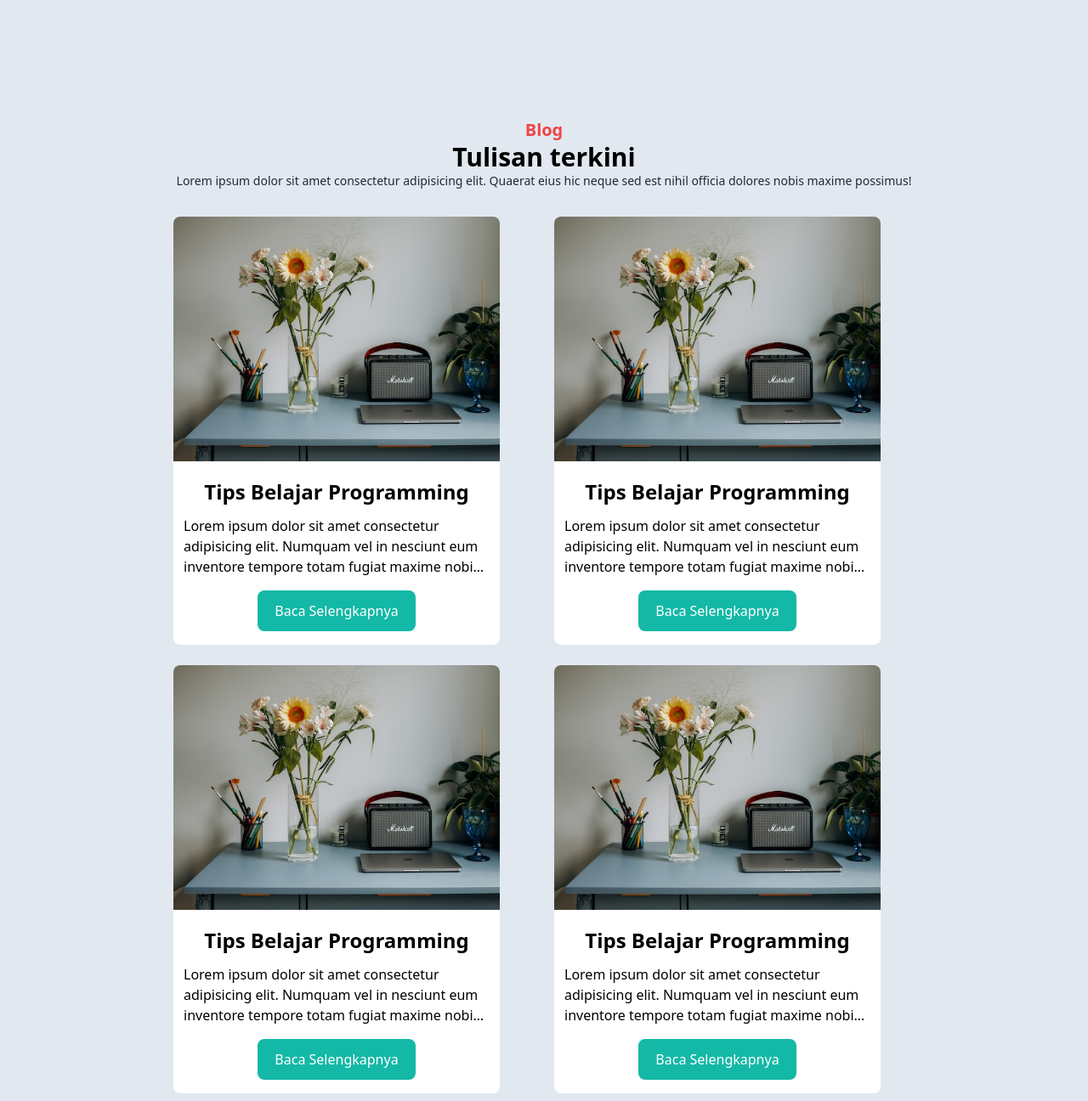
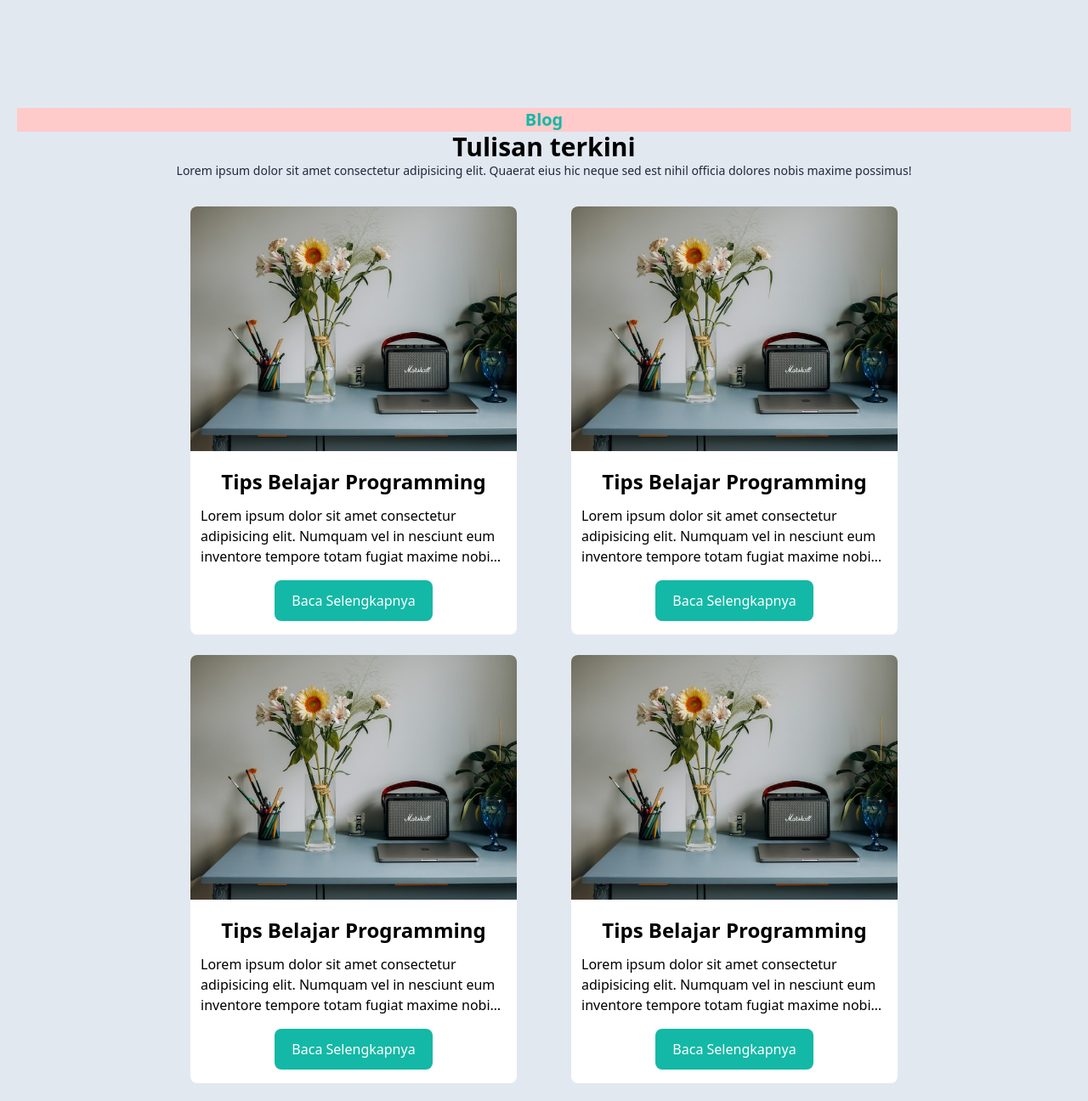
Before and after one commit to Raturu0/Portofolio_with_tailwind, a plain HTML site: page index.html in a window 1280 px wide. Shown: the part 4000-5296 px from the top of the page at 85% size. Drawn offline with Linux system fonts and the light colour scheme.

Commit message:
repair blog section

```diff
--- a/index.html
+++ b/index.html
@@ -295,8 +295,9 @@
                 Lorem ipsum dolor sit amet consectetur adipisicing elit. Illo
                 mollitia quia necessitatibus dolore quo aperiam vero laudantium,
                 similique perspiciatis magnam! Lorem ipsum dolor sit amet
-              consectetur adipisicing elit. Voluptatibus ullam magni consequatur
-              tempore vero sit maiores, blanditiis possimus quidem eum.
+                consectetur adipisicing elit. Voluptatibus ullam magni
+                consequatur tempore vero sit maiores, blanditiis possimus quidem
+                eum.
               </p>
             </div>
           </div>
@@ -467,13 +468,11 @@
     <!-- BOOTCAMP SECTION END -->
 
     <!-- BLOG SECTION -->
-    <section class="w-full h-auto p-3 bg-slate-200" id="blog">
-      <div class="container h-full w-full pt-36 mx-auto">
+    <section class="w-full h-auto px-5 bg-slate-200" id="blog">
+      <div class="container h-full w-full pt-36 mx-auto ">
         <!-- teks -->
         <div class="">
-          <h4
-            class="text-center text-primary font-bold text-xl sm:text-pink-400 md:text-orange-500 lg:text-red-500"
-          >
+          <h4 class="text-center text-primary font-bold text-xl bg-red-200">
             Blog
           </h4>
           <h1 class="text-center font-bold text-3xl">Tulisan terkini</h1>
@@ -486,7 +485,7 @@
         <div
           class="md:flex md:flex-wrap md:justify-center lg:justify-center md:py-5"
         >
-          <div class="h-auto w-full py-3 px-3 md:max-w-xs lg:max-w-md">
+          <div class="h-auto w-full py-3 px-3 md:max-w-xs lg:max-w-md  lg:flex lg:justify-center">
             <div
               class="bg-white pb-4 h-auto rounded-lg overflow-hidden group hover:bg-slate-500 md:max-w-sm"
             >
@@ -520,7 +519,7 @@
             </div>
           </div>
 
-          <div class="h-auto w-full py-3 px-3 md:max-w-xs lg:max-w-md">
+          <div class="h-auto w-full py-3 px-3 md:max-w-xs lg:max-w-md lg:flex lg:justify-center ">
             <div
               class="bg-white pb-4 h-auto rounded-lg overflow-hidden group hover:bg-slate-500 md:max-w-sm"
             >
@@ -554,7 +553,7 @@
             </div>
           </div>
 
-          <div class="h-auto w-full py-3 px-3 md:max-w-xs lg:max-w-md">
+          <div class="h-auto w-full py-3 px-3 md:max-w-xs lg:max-w-md lg:flex lg:justify-center">
             <div
               class="bg-white pb-4 h-auto rounded-lg overflow-hidden group hover:bg-slate-500 md:max-w-sm"
             >
@@ -588,7 +587,7 @@
             </div>
           </div>
 
-          <div class="h-auto w-full py-3 px-3 md:max-w-xs lg:max-w-md">
+          <div class="h-auto w-full py-3 px-3 md:max-w-xs lg:max-w-md lg:flex lg:justify-center">
             <div
               class="bg-white pb-4 h-auto rounded-lg overflow-hidden group hover:bg-slate-500 md:max-w-sm"
             >
@@ -620,7 +619,7 @@
               </div>
             </div>
           </div>
-          <div class="h-auto w-full py-3 px-3 md:max-w-xs lg:max-w-md">
+          <div class="h-auto w-full py-3 px-3 md:max-w-xs lg:max-w-md lg:flex lg:justify-center">
             <div
               class="bg-white pb-4 h-auto rounded-lg overflow-hidden group hover:bg-slate-500 md:max-w-sm"
             >
```
Also changed, not shown: dist/output.css. Lines whose indentation alone changed are shown as unchanged.
